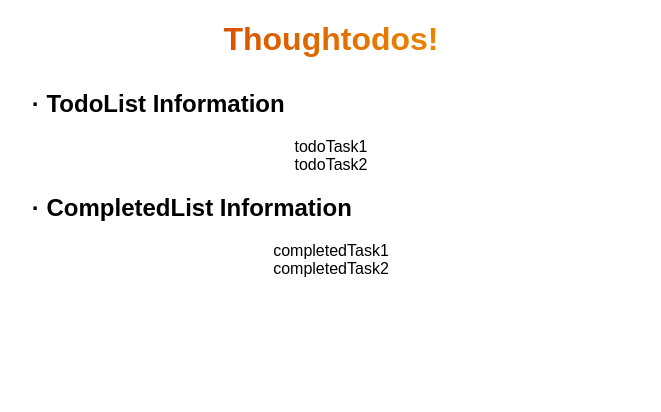
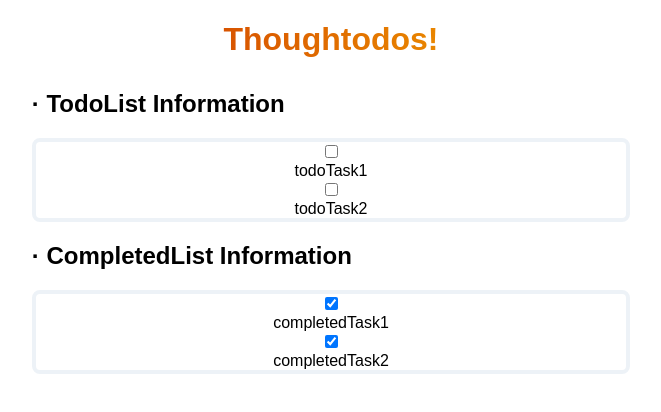
Before and after one commit to charlotte-xiao/thoughtodos, a React (Create React App) app: page / in a window 1280 px wide. Shown: the top 412 px of the page, without its empty margins (309-970 px from the left). Built offline with nearby package versions, Linux system fonts and the light colour scheme.

Commit message:
<feat, xs, [E-2]>: add css for taskList and add checkbox

```diff
--- a/src/component/TaskList/index.tsx
+++ b/src/component/TaskList/index.tsx
@@ -1,18 +1,26 @@
 import React from "react";
 import Task from "../../models/Task";
+import styled from "styled-components";
+
+const Section = styled.div`
+  border-style: solid;
+  border-width: 0.25rem;
+  border-color: rgb(237, 242, 247);
+  border-radius: 0.5rem;
+`
 
 export default class TaskList extends React.Component<any, any> {
 
-    constructor(props: any) {
-        super(props);
-        this.state = props.taskList;
-    }
-
     render() {
         return (
-            this.state.map((task: Task, index: number) => (
-                <div key={index}>{task.name}</div>
-            ))
+            <Section>
+                {this.props.taskList.map((task: Task, index: number) => (
+                    <div key={index}>
+                        <input type="checkbox" defaultChecked={task.isCompleted}/>
+                        <div>{task.name}</div>
+                    </div>
+                ))}
+            </Section>
         )
     }
 }
--- a/src/default/defaultTaskList.json
+++ b/src/default/defaultTaskList.json
@@ -1,18 +1,22 @@
 {
   "todoList": [
     {
-      "name": "todoTask1"
+      "name": "todoTask1",
+      "isCompleted": false
     },
     {
-      "name": "todoTask2"
+      "name": "todoTask2",
+      "isCompleted": false
     }
   ],
   "completedList": [
     {
-      "name": "completedTask1"
+      "name": "completedTask1",
+      "isCompleted": true
     },
     {
-      "name": "completedTask2"
+      "name": "completedTask2",
+      "isCompleted": true
     }
   ]
 }
--- a/src/models/Task.tsx
+++ b/src/models/Task.tsx
@@ -1,3 +1,4 @@
 export default interface Task {
-    name: string
+    name: string;
+    isCompleted: boolean;
 }
```
Also changed, not shown: 1 other file (tests, documents, lock files or other folders).
